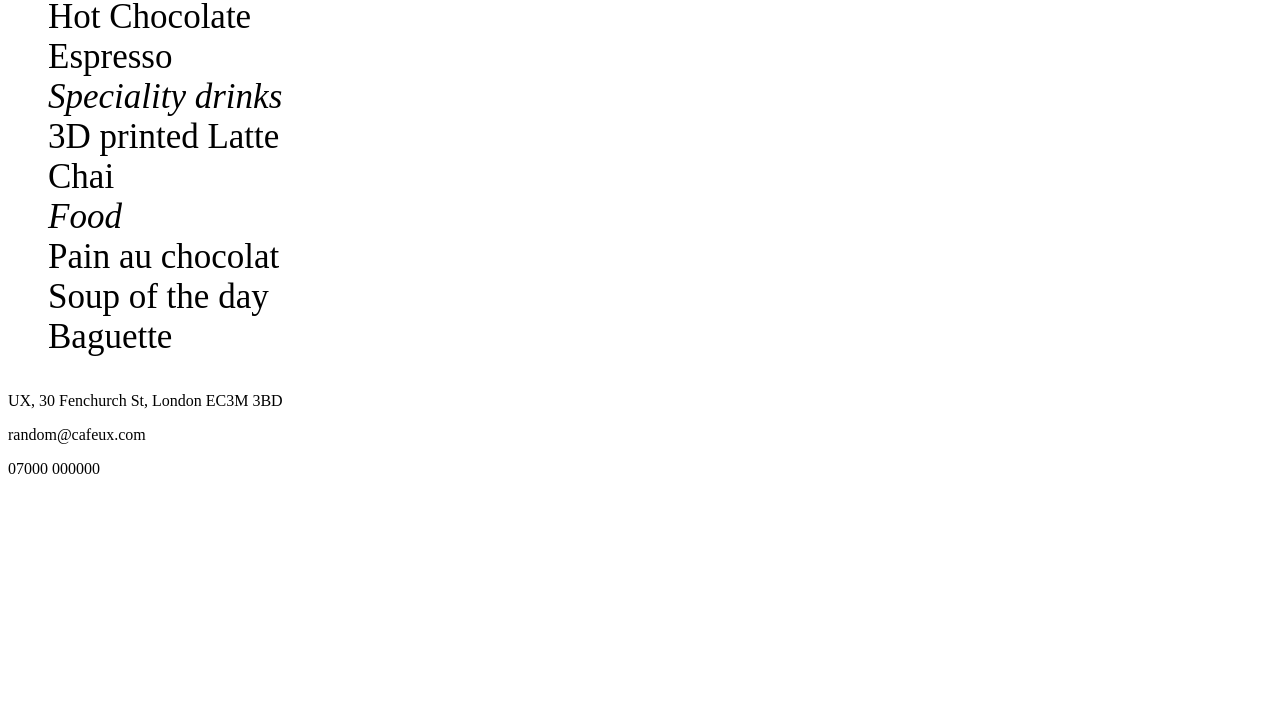
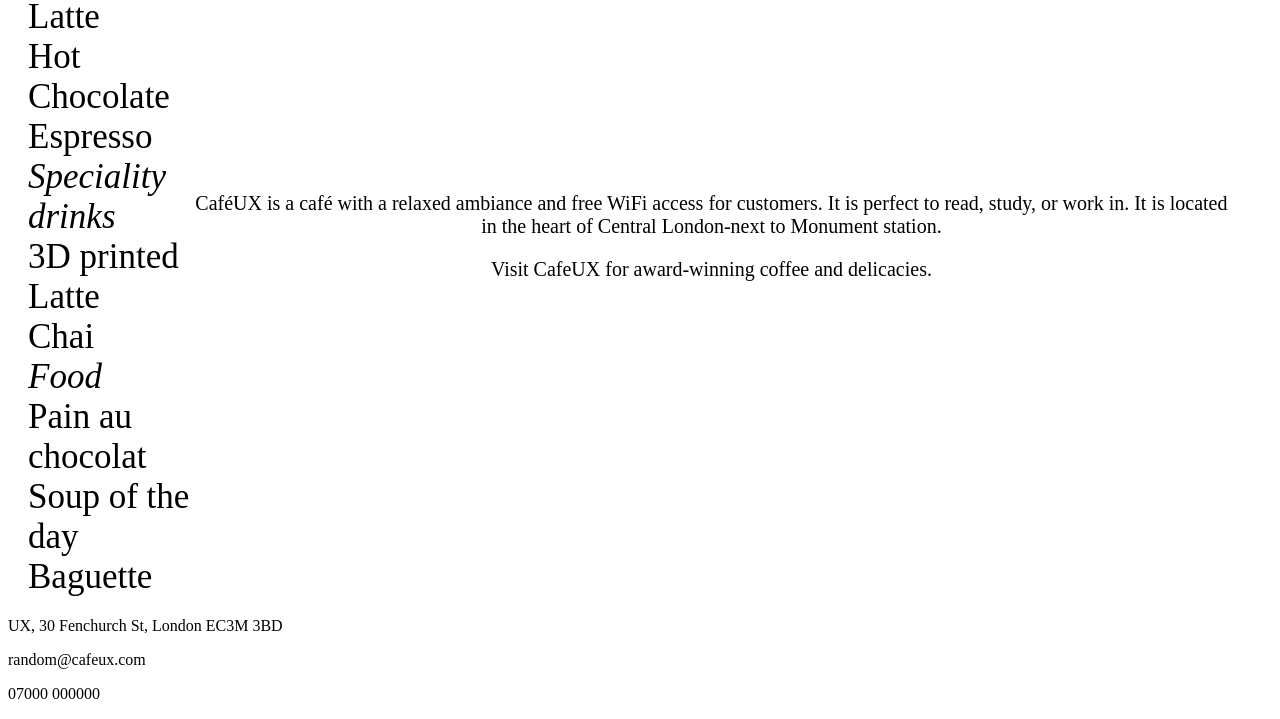
Before and after one commit to khorhAccenture/cafe, a plain HTML site: page index.html in a window 1280 px wide. Shown: the part 442-1161 px from the top of the page. Before the commit the page ends 936 px from the top, so only its background shows below. Drawn offline with Linux system fonts and the light colour scheme.

Commit message:
created desciption alongisde the list

```diff
--- a/index.html
+++ b/index.html
@@ -11,6 +11,7 @@
     <header>
       <h1>Cafe UX</h1>
     </header>
+    <div class="content-container">
       <ul>
         <li><b>Cafe Menu</b></li>
         <li><i>Drinks</i></li>
@@ -25,6 +26,11 @@
         <li>Soup of the day</li>
         <li>Baguette</li>
       </ul>
+      <div class="description">
+        <p>CaféUX is a café with a relaxed ambiance and free WiFi access for customers. It is perfect to read, study, or work in. It is located in the heart of Central London-next to Monument station.</p>
+        <p>Visit CafeUX for award-winning coffee and delicacies.</p>
+      </div>
+    </div>
     <footer>
       <p>UX, 30 Fenchurch St, London EC3M 3BD</p>
       <p>random@cafeux.com</p>
--- a/styles.css
+++ b/styles.css
@@ -5,4 +5,20 @@ header {
 ul {
     list-style: none;
     font-size: 35px;
+    margin: 0;
+    padding: 0;
+    text-align: left;
 }
+
+.description {
+    font-size: 20px;
+    text-align: center;
+    margin-right: 20px;
+  }
+
+.content-container {
+    display: flex;
+    justify-content: space-between;
+    align-items: center;
+    margin: 20px;
+  }
```
Lines whose indentation alone changed are shown as unchanged.
